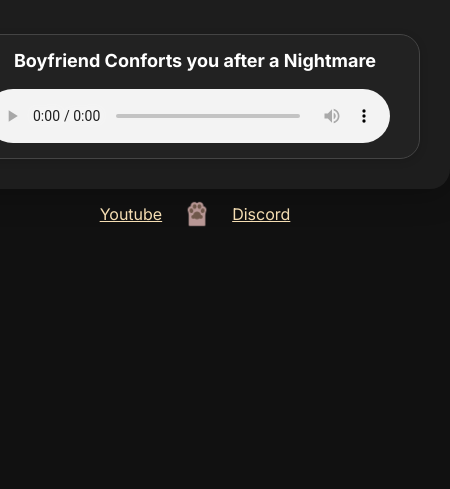
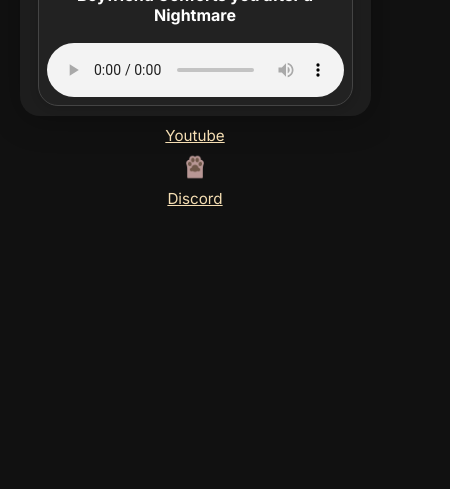
Before and after one commit to CatAubrey/AudioGallery, a plain HTML site: page index.html in a window 390 px wide. Shown: the part 355-844 px from the top of the page, 450 px wide, since content can reach past the window. Drawn offline with Linux system fonts and the light colour scheme.

Commit message:
mobile version

```diff
--- a/style.css
+++ b/style.css
@@ -89,3 +89,55 @@ audio {
         color: wheat;
     }
 }
+
+@media (max-width: 600px) {
+    * {
+        text-align: center;
+    }
+
+    body {
+        max-width: 100vw;
+        margin: 0;
+        padding: 0;
+    }
+
+    .content {
+        min-width: unset;
+        width: 90vw;
+        max-width: 90vw;
+        padding: 10px 18px;
+        margin-top: 10px;
+        margin-inline: 0;
+        box-sizing: border-box;
+    }
+
+    .audio {
+        width: 100%;
+        min-width: unset;
+        padding: 8px;
+        margin-top: 15px;
+    }
+
+    h1 {
+        font-size: 1.2rem;
+        margin-bottom: 10px;
+    }
+
+    h2 {
+        font-size: 1rem;
+    }
+
+    audio {
+        width: 100%;
+    }
+
+    .footer {
+        flex-direction: column;
+        gap: 8px;
+        font-size: 0.95em;
+    }
+
+    .footer img {
+        width: 28px;
+    }
+}
```
